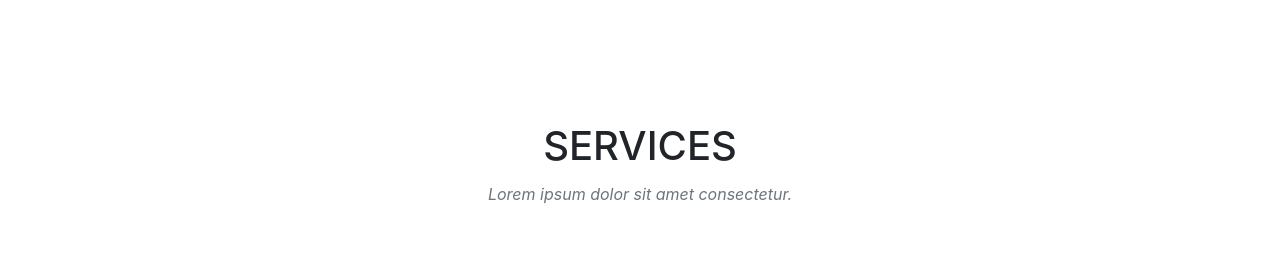
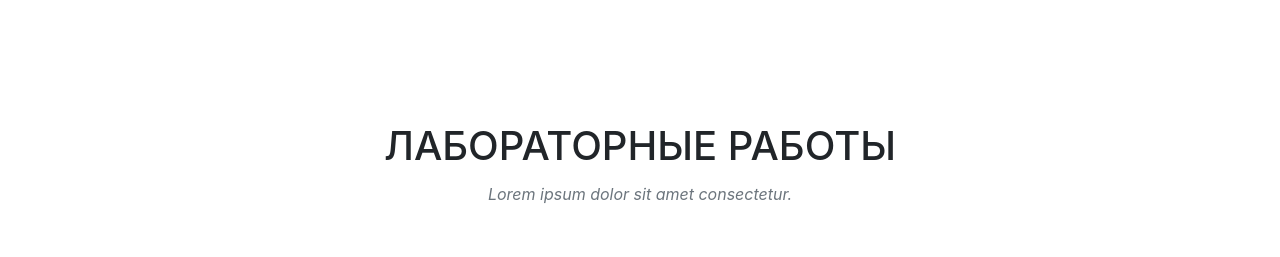
Before and after one commit to NikitaSmirnov17/Nikita17, a website with bundled scripts: page index.html in a window 1280 px wide. Shown: the part 780-1037 px from the top of the page. Built offline with nearby package versions, Linux system fonts and the light colour scheme; files whose address does not match are found by name; a web font is replaced by a local one.

Commit message:
Update index.html

```diff
--- a/index.html
+++ b/index.html
@@ -73,7 +73,7 @@
       <div class="container">
         <div class="row">
           <div class="col-lg-12 text-center">
-            <h2 class="section-heading text-uppercase">Services</h2>
+            <h2 class="section-heading text-uppercase">Лабораторные работы</h2>
             <h3 class="section-subheading text-muted">Lorem ipsum dolor sit amet consectetur.</h3>
           </div>
         </div>
```
